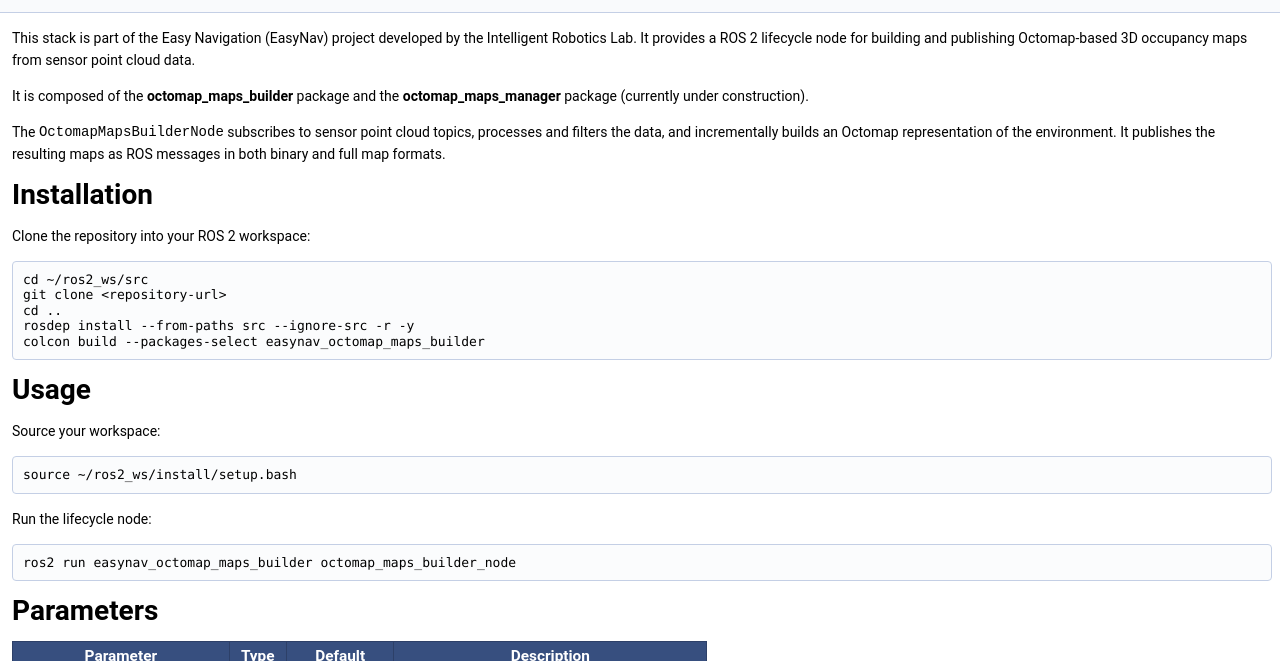
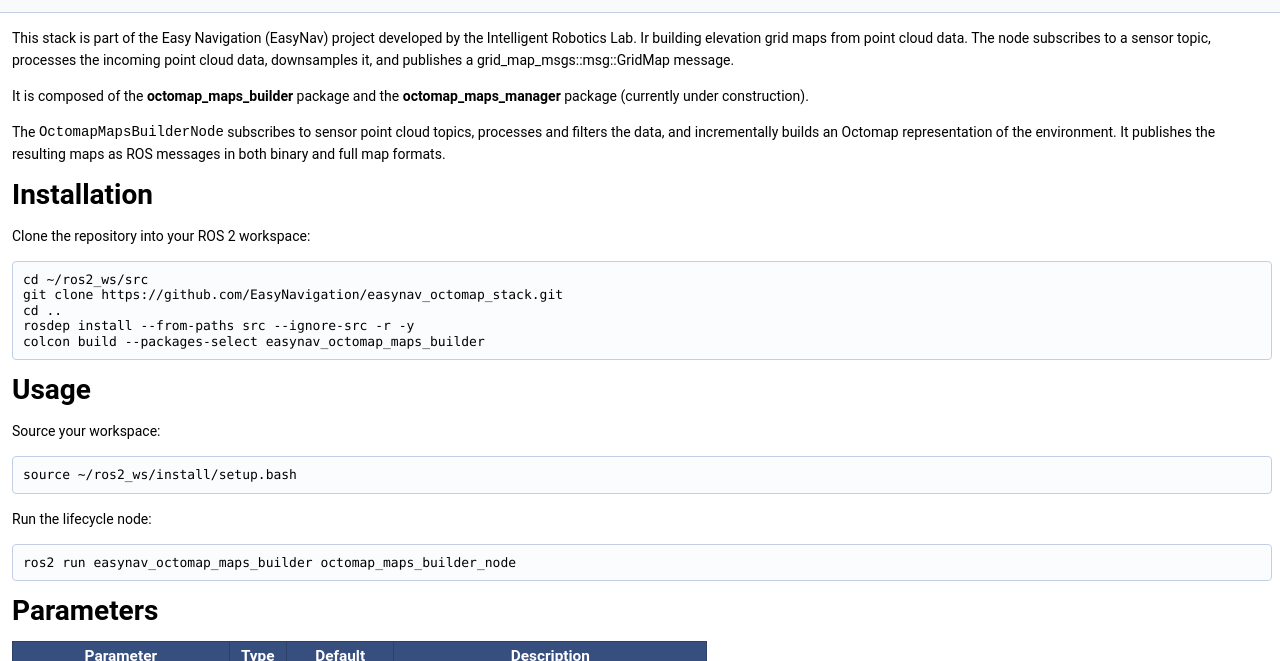
Before and after one commit to EasyNavigation/easynav_octomap_stack, a plain HTML site: page index.html in a window 1280 px wide. Shown: the part 139-800 px from the top of the page. Drawn offline with Linux system fonts and the light colour scheme.

Commit message:
deploy: e0f1e9e167f8720c943a8cb61ad9223f229b1ea5

```diff
--- a/index.html
+++ b/index.html
@@ -88,13 +88,13 @@ $(function(){ initResizable(false); });
 </div><!--header-->
 <div class="contents">
 <div class="textblock"><p><a class="anchor" id="md_README"></a></p>
-<p>This stack is part of the Easy Navigation (EasyNav) project developed by the Intelligent Robotics Lab. It provides a ROS 2 lifecycle node for building and publishing Octomap-based 3D occupancy maps from sensor point cloud data.</p>
+<p>This stack is part of the Easy Navigation (EasyNav) project developed by the Intelligent Robotics Lab. Ir building elevation grid maps from point cloud data. The node subscribes to a sensor topic, processes the incoming point cloud data, downsamples it, and publishes a grid_map_msgs::msg::GridMap message.</p>
 <p>It is composed of the <b>octomap_maps_builder</b> package and the <b>octomap_maps_manager</b> package (currently under construction).</p>
 <p>The <code>OctomapMapsBuilderNode</code> subscribes to sensor point cloud topics, processes and filters the data, and incrementally builds an Octomap representation of the environment. It publishes the resulting maps as ROS messages in both binary and full map formats.</p>
 <h1><a class="anchor" id="autotoc_md1"></a>
 Installation</h1>
 <p>Clone the repository into your ROS 2 workspace: </p><div class="fragment"><div class="line">cd ~/ros2_ws/src</div>
-<div class="line">git clone &lt;repository-url&gt;</div>
+<div class="line">git clone https://github.com/EasyNavigation/easynav_octomap_stack.git</div>
 <div class="line">cd ..</div>
 <div class="line">rosdep install --from-paths src --ignore-src -r -y</div>
 <div class="line">colcon build --packages-select easynav_octomap_maps_builder</div>
```
